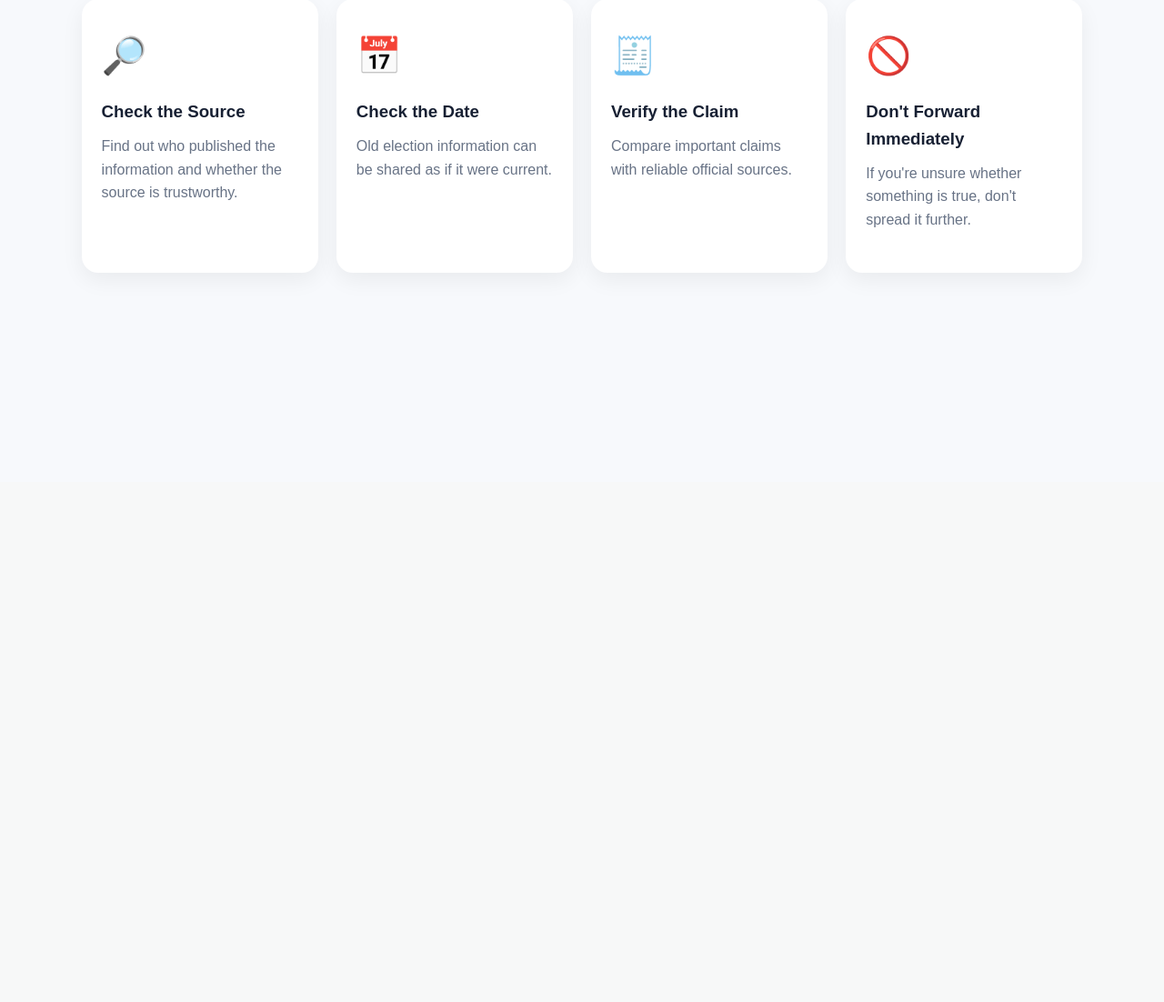
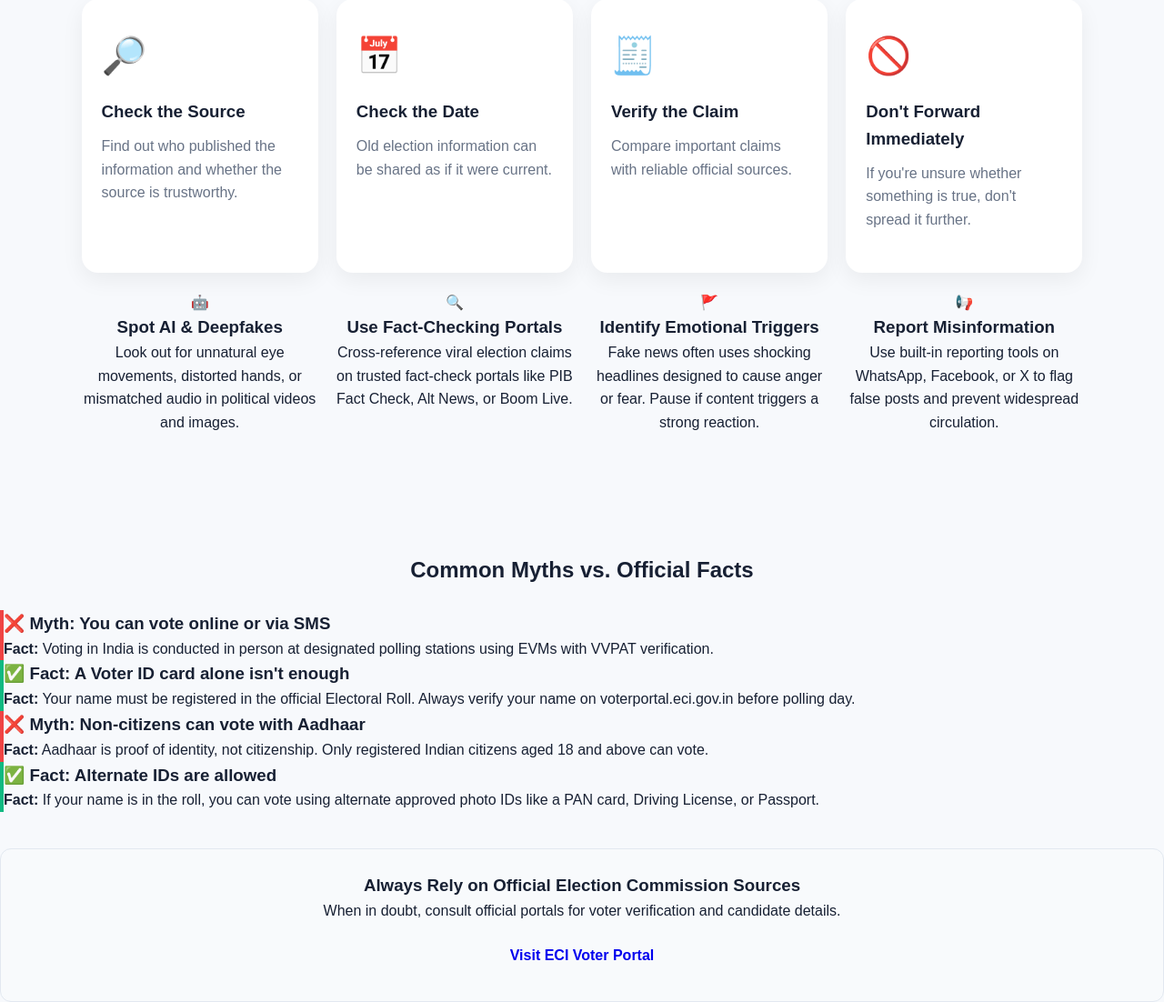
Before and after one commit to mulevidhi-dot/voterSmart, a Flask app: page /misinformation in a window 1280 px wide. Shown: the part 270-1372 px from the top of the page at 91% size. Before the commit the page ends 520 px from the top, so only its background shows below. Run offline with Flask 3, Linux system fonts and the light colour scheme.

Commit message:
Update misinformation.html

```diff
--- a/templates/misinformation.html
+++ b/templates/misinformation.html
@@ -117,11 +117,77 @@
             </p>
 
         </div>
+        <div class="card">
+    <div class="icon">🤖</div>
+    <h3>Spot AI & Deepfakes</h3>
+    <p>Look out for unnatural eye movements, distorted hands, or mismatched audio in political videos and images.</p>
+</div>
+
+<div class="card">
+    <div class="icon">🔍</div>
+    <h3>Use Fact-Checking Portals</h3>
+    <p>Cross-reference viral election claims on trusted fact-check portals like PIB Fact Check, Alt News, or Boom Live.</p>
+</div>
+
+<div class="card">
+    <div class="icon">🚩</div>
+    <h3>Identify Emotional Triggers</h3>
+    <p>Fake news often uses shocking headlines designed to cause anger or fear. Pause if content triggers a strong reaction.</p>
+</div>
+
+<div class="card">
+    <div class="icon">📢</div>
+    <h3>Report Misinformation</h3>
+    <p>Use built-in reporting tools on WhatsApp, Facebook, or X to flag false posts and prevent widespread circulation.</p>
+</div>
 
     </div>
 
 </section>
+<!-- 1. Existing Feature Cards Container -->
+    <div class="card-grid">
+        <div class="card">
+            <!-- Check the Source Card -->
+        </div>
+        <div class="card">
+            <!-- Check the Date Card -->
+        </div>
+        <!-- Other cards... -->
+    </div> <!-- END of card-grid -->
 
+
+    <!-- 📍 PASTE THE MYTH VS REALITY SECTION HERE 📍 -->
+    <section style="margin-top: 50px;">
+        <h2 style="text-align: center; margin-bottom: 25px;">Common Myths vs. Official Facts</h2>
+
+        <div class="card-grid" style="grid-template-columns: 1fr 1fr; gap: 20px;">
+            <div class="card" style="border-left: 4px solid #ef4444;">
+                <h3>❌ Myth: You can vote online or via SMS</h3>
+                <p><strong>Fact:</strong> Voting in India is conducted in person at designated polling stations using EVMs with VVPAT verification.</p>
+            </div>
+
+            <div class="card" style="border-left: 4px solid #10b981;">
+                <h3>✅ Fact: A Voter ID card alone isn't enough</h3>
+                <p><strong>Fact:</strong> Your name must be registered in the official Electoral Roll. Always verify your name on voterportal.eci.gov.in before polling day.</p>
+            </div>
+
+            <div class="card" style="border-left: 4px solid #ef4444;">
+                <h3>❌ Myth: Non-citizens can vote with Aadhaar</h3>
+                <p><strong>Fact:</strong> Aadhaar is proof of identity, not citizenship. Only registered Indian citizens aged 18 and above can vote.</p>
+            </div>
+
+            <div class="card" style="border-left: 4px solid #10b981;">
+                <h3>✅ Fact: Alternate IDs are allowed</h3>
+                <p><strong>Fact:</strong> If your name is in the roll, you can vote using alternate approved photo IDs like a PAN card, Driving License, or Passport.</p>
+            </div>
+        </div>
+    </section>
+<div style="background: #f8fafc; border: 1px solid #e2e8f0; border-radius: 12px; padding: 25px; margin-top: 40px; text-align: center;">
+    <h3>Always Rely on Official Election Commission Sources</h3>
+    <p>When in doubt, consult official portals for voter verification and candidate details.</p>
+    <a href="https://voters.eci.gov.in/" target="_blank" class="btn" style="display: inline-block; margin-top: 10px; text-decoration: none;">Visit ECI Voter Portal</a>
+</div>
+</main>
 
 </body>
 
```
